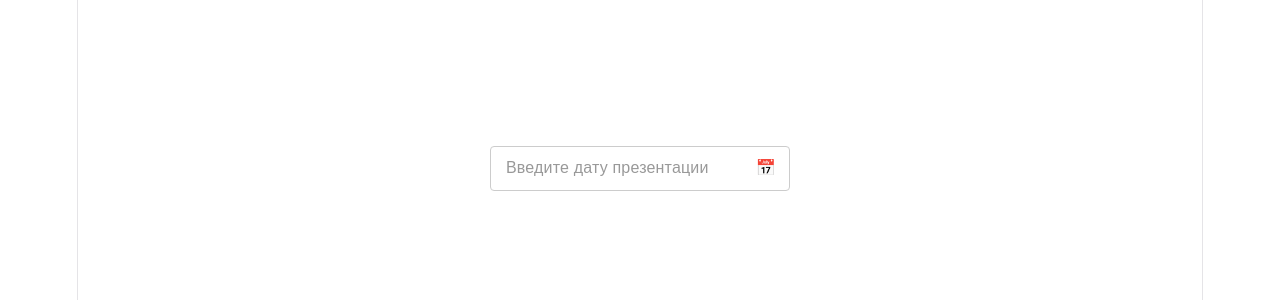
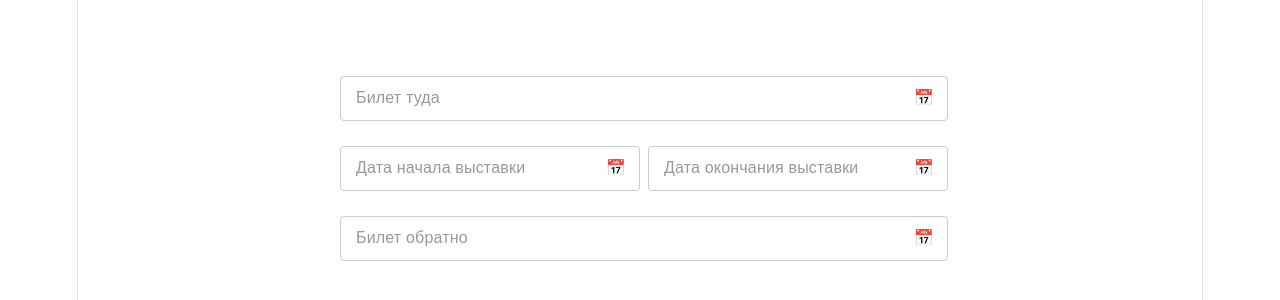
Before and after one commit to alexkostinprog/my-date-picker, a React (Vite) app: page / in a window 1280 px wide. Shown: the part 232-532 px from the top of the page. Built offline with nearby package versions, Linux system fonts and the light colour scheme.

Commit message:
Adds handleClickOutside

```diff
--- a/src/App.css
+++ b/src/App.css
@@ -11,3 +11,7 @@
     gap: 18px;
   }
 }
+
+.oneRow {
+  display: inline-block;
+}
--- a/src/App.tsx
+++ b/src/App.tsx
@@ -4,7 +4,12 @@ import DatePicker from "./DatePicker";
 function App() {
   return (
     <section id="center">
-      <DatePicker width={300} label="Введите дату презентации" />
+      <DatePicker width={608} label="Билет туда" />
+      <div className="oneRow">
+        <DatePicker width={300} label="Дата начала выставки" />
+        <DatePicker width={300} label="Дата окончания выставки" />
+      </div>
+      <DatePicker width={608} label="Билет обратно" />
     </section>
   );
 }
--- a/src/DatePicker.module.css
+++ b/src/DatePicker.module.css
@@ -3,6 +3,7 @@
   display: inline-block;
   font-family: Arial, sans-serif;
   min-width: 180px;
+  margin-left: 8px;
 }
 
 .datePickerModal {
@@ -25,16 +26,6 @@
   top: 64px;
 }
 
-.datePickerOverlay {
-  position: fixed;
-  top: 0;
-  left: 0;
-  width: 100vw;
-  height: 100vh;
-  z-index: 99;
-  background: transparent;
-}
-
 .calendarGrid {
   display: grid;
   grid-template-columns: repeat(7, 1fr);
--- a/src/DatePicker.tsx
+++ b/src/DatePicker.tsx
@@ -1,4 +1,4 @@
-import { useCallback, useEffect, useState } from "react";
+import { useCallback, useEffect, useRef, useState } from "react";
 import s from "./DatePicker.module.css";
 import type { DatePickerProps } from "./types/DatePickerProps";
 import DayCell from "./components/DayCell";
@@ -23,6 +23,8 @@ export default function DatePicker(props: DatePickerProps) {
   const [currentDate, setCurrentDate] = useState(new Date());
   const [error, setError] = useState<string | null>(null);
 
+  const containerRef = useRef<HTMLDivElement>(null);
+
   useEffect(() => {
     if (!isOpen) return;
 
@@ -31,10 +33,17 @@ export default function DatePicker(props: DatePickerProps) {
         setIsOpen(false);
       }
     };
+    const handleClickOutside = (event: MouseEvent) => {
+      if (containerRef.current && !containerRef.current.contains(event.target as Node)) {
+        setIsOpen(false);
+      }
+    };
     document.addEventListener("keydown", handleKeyDown);
+    document.addEventListener("mousedown", handleClickOutside);
 
     return () => {
       document.removeEventListener("keydown", handleKeyDown);
+      document.removeEventListener("mousedown", handleClickOutside);
     };
   }, [isOpen]);
 
@@ -102,7 +111,7 @@ export default function DatePicker(props: DatePickerProps) {
   };
 
   return (
-    <div className={s.datePickerContainer} style={{ width: computedWidth }}>
+    <div ref={containerRef} className={s.datePickerContainer} style={{ width: computedWidth }}>
       <DatePickerInput
         selectedDate={selectedDate}
         label={label}
@@ -116,9 +125,6 @@ export default function DatePicker(props: DatePickerProps) {
       />
 
       {isOpen && (
-        <>
-          <div className={s.datePickerOverlay} onClick={() => setIsOpen(false)} />
-
         <div
           className={clsx(s.datePickerModal, {
             [s.calendarShifted]: error,
@@ -145,7 +151,6 @@ export default function DatePicker(props: DatePickerProps) {
             ))}
           </div>
         </div>
-        </>
       )}
     </div>
   );
```
Lines whose indentation alone changed are shown as unchanged.
